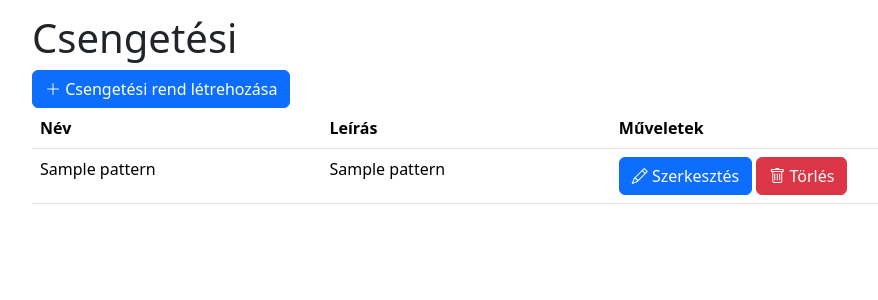
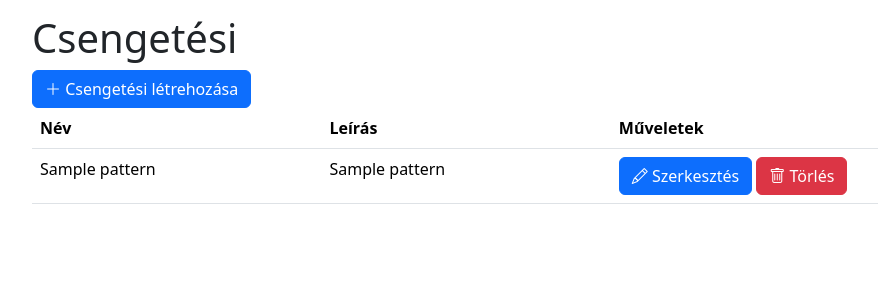
Before and after one commit to MMate2007/Iskolacsengo, a Flask app: template templates/listpatterns.html in a window 1280 px wide. Shown: the part 56-356 px from the top of the page, without its empty margins (50-928 px from the left). Run offline with Flask 3, Linux system fonts and the light colour scheme; the template is opened without the code that fills it: most values are stand-ins (such as "Sample title", 1, 10 or a date in 2020); parts of the project's set-up code (start-up, migrations or seed data) failed here and were passed over.

Commit message:
Fix name error

```diff
--- a/templates/listpatterns.html
+++ b/templates/listpatterns.html
@@ -4,7 +4,7 @@
 {% block title %}Csengetési {% if type == 1%} rendek {% elif type == 2 %} dallamok{% endif %}{% endblock %}
 {% block headtitle %}Csengetési {% if type == 1%} rendek {% elif type == 2 %} dallamok{% endif %}{% endblock %}
 {% block content %}
-<a href="{% if type == 1%}{{ url_for('createpattern') }}{% elif type == 2 %}{{ url_for('createringpattern') }}{% endif %}" class="btn btn-primary" role="button"><i class="bi bi-plus-lg"></i> Csengetési rend létrehozása</a>
+<a href="{% if type == 1%}{{ url_for('createpattern') }}{% elif type == 2 %}{{ url_for('createringpattern') }}{% endif %}" class="btn btn-primary" role="button"><i class="bi bi-plus-lg"></i> Csengetési {% if type == 1 %}rend{% elif type == 2 %}dallam{% endif %} létrehozása</a>
 <div class="table-responsive">
     <table class="table">
         <thead>
```
